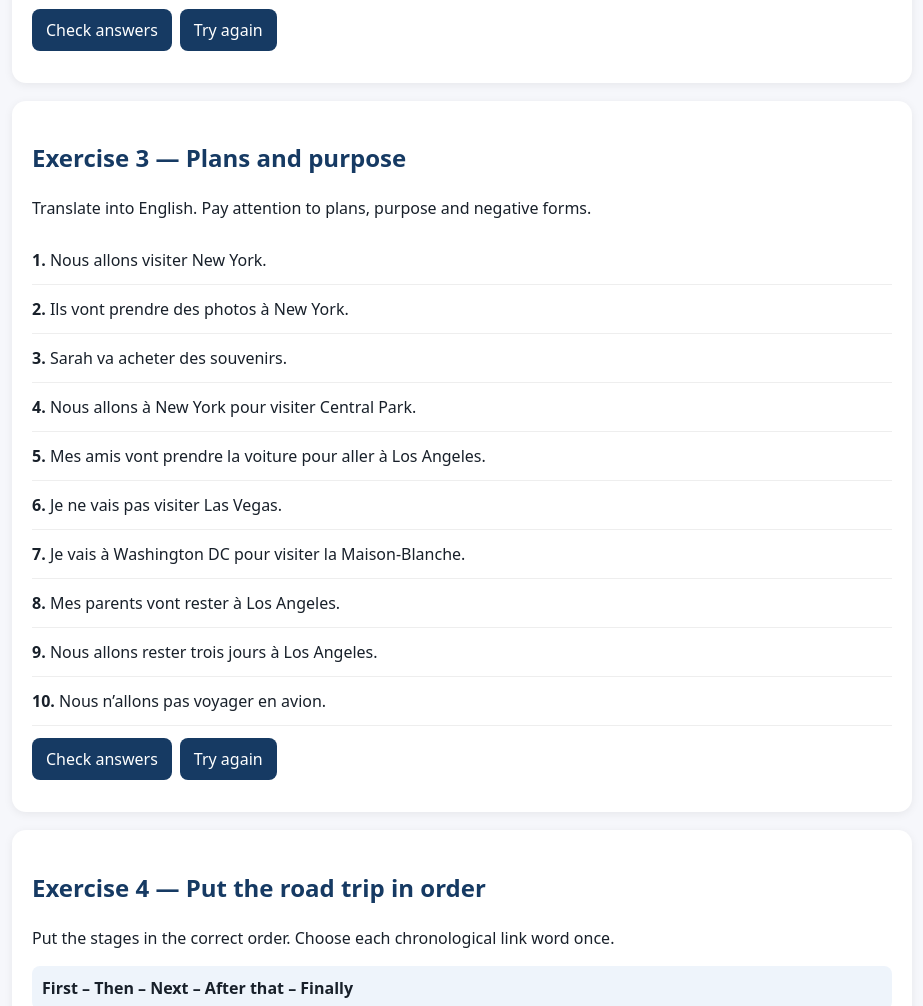
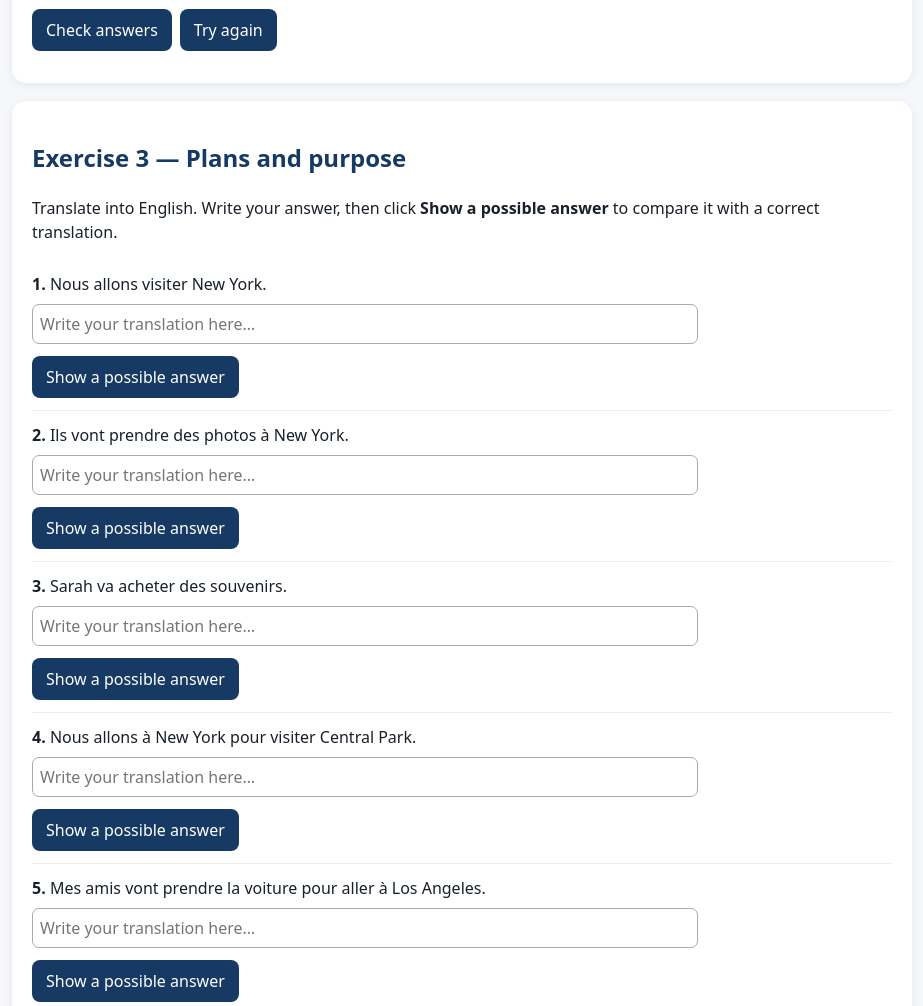
Before and after one commit to MrGuillemin/20262027, a plain HTML site: page 3E4/unit1/lessonA/index.html in a window 1280 px wide. Shown: the part 1876-2882 px from the top of the page, without its empty margins (178-1101 px from the left). Drawn offline with Linux system fonts and the light colour scheme.

Commit message:
Add files via upload

```diff
--- a/3E4/unit1/lessonA/index.html
+++ b/3E4/unit1/lessonA/index.html
@@ -24,7 +24,7 @@ function inputExercise(title,instructions,pool,n=10){
 }
 const be=[
 ['I ___ ready for the road trip.',['am']],['My best friend ___ excited about the trip.',['is']],['We ___ in New York yet. We are still in Los Angeles.',["aren't","are not"]],['Sarah and Tom ___ tired. They want to continue the journey.',["aren't","are not"]],['The Grand Canyon ___ in California.',["isn't","is not"]],['You ___ ready to leave.',['are']],['My parents ___ with us. I am travelling with my friends.',["aren't","are not"]],['Our next stop ___ Miami Beach.',['is']],
-['I ___ tired this morning. (negative)',['am']],['The hotels ___ very expensive here.',['are']],['Our car ___ in the hotel car park.',['is']],['We ___ far from the airport. (negative)',["aren't","are not"]],['My brother ___ interested in museums. (negative)',["isn't","is not"]],['The beaches ___ beautiful in Miami.',['are']],['You ___ late. (negative)',["aren't","are not"]],['Los Angeles ___ on the West Coast.',['is']],['My friends ___ at the airport.',['are']],['The weather ___ very good today. (negative)',["isn't","is not"]],['I ___ happy to be here.',['am']],['Our bags ___ in the car.',['are']],['The museum ___ closed today.',['is']],['We ___ at the Grand Canyon today. (negative)',["aren't","are not"]],['Tom ___ our driver today.',['is']],['Sarah and I ___ ready to go.',['are']],['The Statue of Liberty ___ in New York.',['is']],['My parents ___ at home in France.',['are']],['I ___ afraid of flying. (negative)',['am']],['The streets ___ very busy.',['are']],['Our next destination ___ Las Vegas. (negative)',["isn't","is not"]],['You and Tom ___ in the same group.',['are']]
+['I ___ tired this morning. (negative)',['am not']],['The hotels ___ very expensive here.',['are']],['Our car ___ in the hotel car park.',['is']],['We ___ far from the airport. (negative)',["aren't","are not"]],['My brother ___ interested in museums. (negative)',["isn't","is not"]],['The beaches ___ beautiful in Miami.',['are']],['You ___ late. (negative)',["aren't","are not"]],['Los Angeles ___ on the West Coast.',['is']],['My friends ___ at the airport.',['are']],['The weather ___ very good today. (negative)',["isn't","is not"]],['I ___ happy to be here.',['am']],['Our bags ___ in the car.',['are']],['The museum ___ closed today.',['is']],['We ___ at the Grand Canyon today. (negative)',["aren't","are not"]],['Tom ___ our driver today.',['is']],['Sarah and I ___ ready to go.',['are']],['The Statue of Liberty ___ in New York.',['is']],['My parents ___ at home in France.',['are']],['I ___ afraid of flying. (negative)',['am not']],['The streets ___ very busy.',['are']],['Our next destination ___ Las Vegas. (negative)',["isn't","is not"]],['You and Tom ___ in the same group.',['are']]
 ].map(([q,a])=>({q,a}));
 const going=[
 ['We ___ New York. (visit)',['are going to visit']],['I ___ pictures of the Golden Gate Bridge. (take)',['am going to take']],['My sister ___ in Miami Beach. (swim)',['is going to swim']],['Tom and his friends ___ across the USA by car. (travel)',['are going to travel']],['Sarah ___ Las Vegas because she doesn’t like big cities. (not / visit)',["isn't going to visit","is not going to visit"]],['My parents ___ with us. (not / come)',["aren't going to come","are not going to come"]],['You ___ the Grand Canyon. (see)',['are going to see']],['Our group ___ in Los Angeles for three days. (stay)',['is going to stay']],
@@ -73,6 +73,12 @@ const trips=[
 'We are finally going to return to Las Vegas for our flight home.'
 ]
 ];
+function translationExercise(){
+ const chosen=shuffle(trans).slice(0,10), box=document.createElement('section');box.className='card';
+ box.innerHTML='<h2>Exercise 3 — Plans and purpose</h2><p>Translate into English. Write your answer, then click <b>Show a possible answer</b> to compare it with a correct translation.</p>';
+ chosen.forEach((x,i)=>{let d=document.createElement('div');d.className='q';d.innerHTML=`<b>${i+1}.</b> ${x.q}<br><input style="width:min(95%,650px);margin-top:8px" placeholder="Write your translation here…"> <button type="button" class="show">Show a possible answer</button><div class="feedback"></div>`;d.querySelector('.show').onclick=()=>{let f=d.querySelector('.feedback');f.textContent='Possible answer: '+x.a[0];f.className='feedback ok'};box.appendChild(d)});
+ let r=document.createElement('button');r.textContent='Try again';r.onclick=()=>location.reload();box.append(r);return box;
+}
 function chronology(){const correct=trips[Math.floor(Math.random()*trips.length)], mixed=shuffle(correct.map((t,i)=>({t,i})));const box=document.createElement('section');box.className='card';box.innerHTML='<h2>Exercise 4 — Put the road trip in order</h2><p>Put the stages in the correct order. Choose each chronological link word once.</p><div class="wordbank">First – Then – Next – After that – Finally</div>';const words=['First','Then','Next','After that','Finally'];mixed.forEach((x,j)=>{let d=document.createElement('div');d.className='stage';d.dataset.idx=x.i;d.innerHTML=`<select><option value="">Choose…</option>${words.map((w,i)=>`<option value="${i}">${w}</option>`).join('')}</select> ${x.t} <span class="feedback"></span>`;box.appendChild(d)});let s=document.createElement('div');s.className='score';let b=document.createElement('button');b.textContent='Check answers';b.onclick=()=>{let n=0;box.querySelectorAll('.stage').forEach(d=>{let ok=+d.querySelector('select').value===+d.dataset.idx && d.querySelector('select').value!=='';let f=d.querySelector('.feedback');f.textContent=ok?'✓':'✗';f.className='feedback '+(ok?'ok':'bad');if(ok)n++});s.textContent=`Score: ${n}/5`};let r=document.createElement('button');r.textContent='Try another road trip';r.onclick=()=>location.reload();box.append(b,r,s);return box}
-const app=document.getElementById('app');app.append(inputExercise('Exercise 1 — The verb BE','Complete with the correct form of BE. Some sentences are negative.',be,10));app.append(inputExercise('Exercise 2 — BE GOING TO','Complete with the correct form of BE + GOING TO and the verb in brackets.',going,10));app.append(inputExercise('Exercise 3 — Plans and purpose','Translate into English. Pay attention to plans, purpose and negative forms.',trans,10));app.append(chronology());
+const app=document.getElementById('app');app.append(inputExercise('Exercise 1 — The verb BE','Complete with the correct form of BE. Some sentences are negative.',be,10));app.append(inputExercise('Exercise 2 — BE GOING TO','Complete with the correct form of BE + GOING TO and the verb in brackets.',going,10));app.append(translationExercise());app.append(chronology());
 </script></body></html>
```
